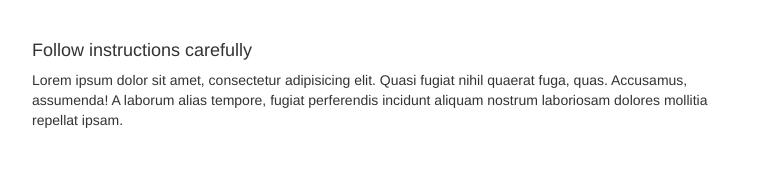
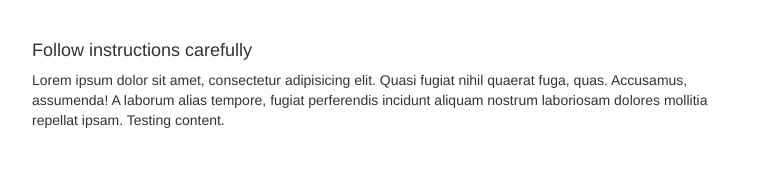
Before and after one commit to sdbeng/Repository-14, a website: page app/index.html in a window 1280 px wide. Shown: the part 519-699 px from the top of the page, without its empty margins (258-1021 px from the left). Drawn offline with nearby package versions, Linux system fonts and the light colour scheme; some packages are replaced by stand-ins of ours; files that its build step writes are made by us from their sources.

Commit message:
Add text content sample

```diff
--- a/app/views/main.html
+++ b/app/views/main.html
@@ -10,7 +10,7 @@
 <div class="row marketing">
   <h4>Follow instructions carefully</h4>
   <p>
-    Lorem ipsum dolor sit amet, consectetur adipisicing elit. Quasi fugiat nihil quaerat fuga, quas. Accusamus, assumenda! A laborum alias tempore, fugiat perferendis incidunt aliquam nostrum laboriosam dolores mollitia repellat ipsam.
+    Lorem ipsum dolor sit amet, consectetur adipisicing elit. Quasi fugiat nihil quaerat fuga, quas. Accusamus, assumenda! A laborum alias tempore, fugiat perferendis incidunt aliquam nostrum laboriosam dolores mollitia repellat ipsam. Testing content.
   </p>
 
 </div>
```
Also changed, not shown: README.md.
